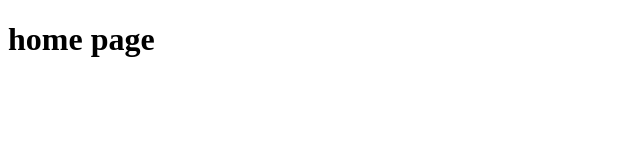
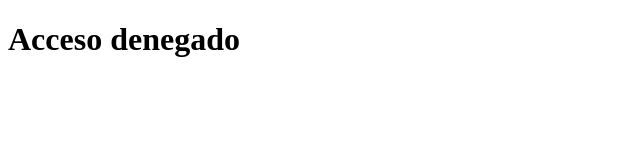
Before and after one commit to jesusvs19/RESTserver-basic, a website: page public/index.html in a window 1280 px wide. Shown: the whole page, without its empty margins (0-640 px from the left). Drawn offline with Linux system fonts and the light colour scheme.

```diff
--- a/public/index.html
+++ b/public/index.html
@@ -4,9 +4,9 @@
     <meta charset="UTF-8">
     <meta http-equiv="X-UA-Compatible" content="IE=edge">
     <meta name="viewport" content="width=device-width, initial-scale=1.0">
-    <title>Document</title>
+    <title>rest-server</title>
 </head>
 <body>
-    <h1>home page</h1>
+    <h1>Acceso denegado</h1>
 </body>
 </html>
```
Also changed, not shown: 2 other files.
